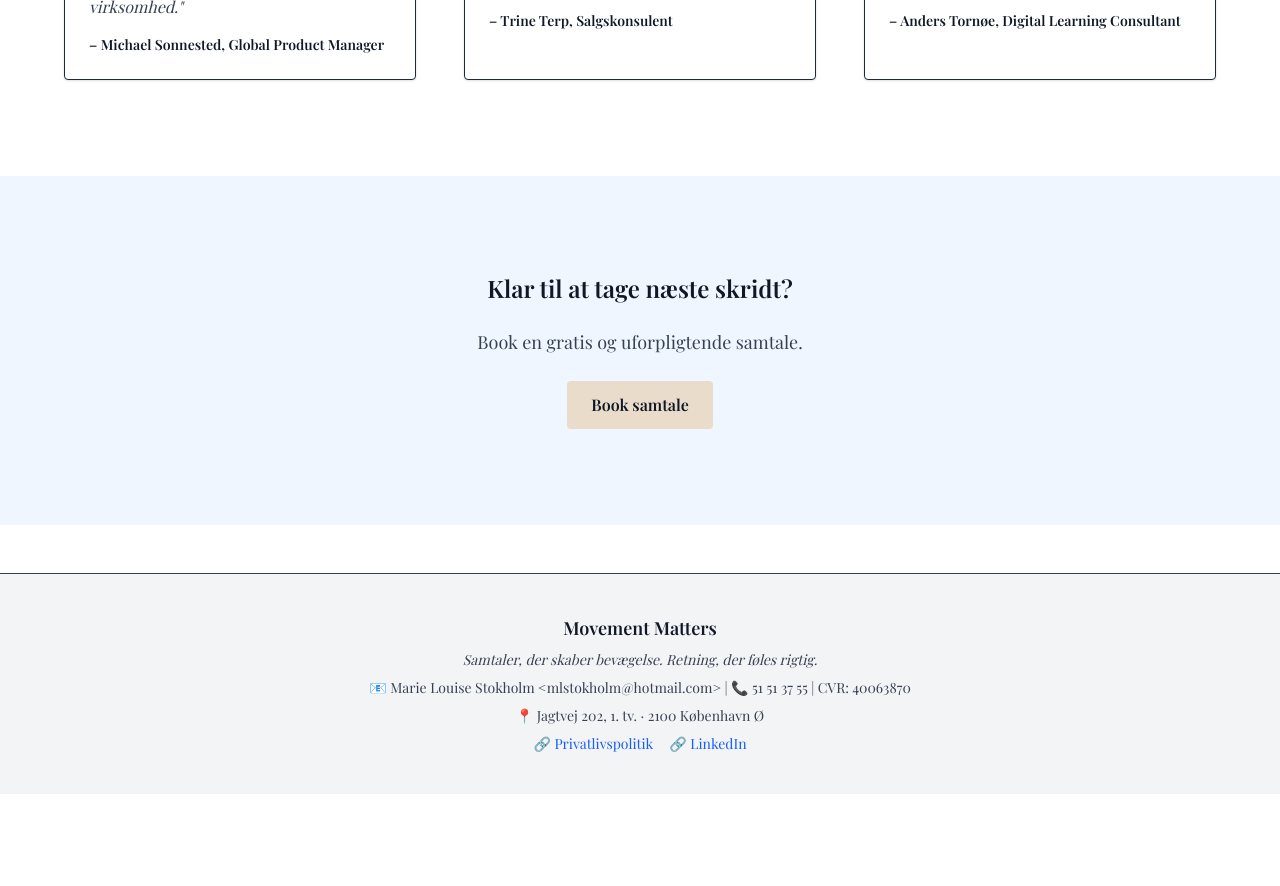
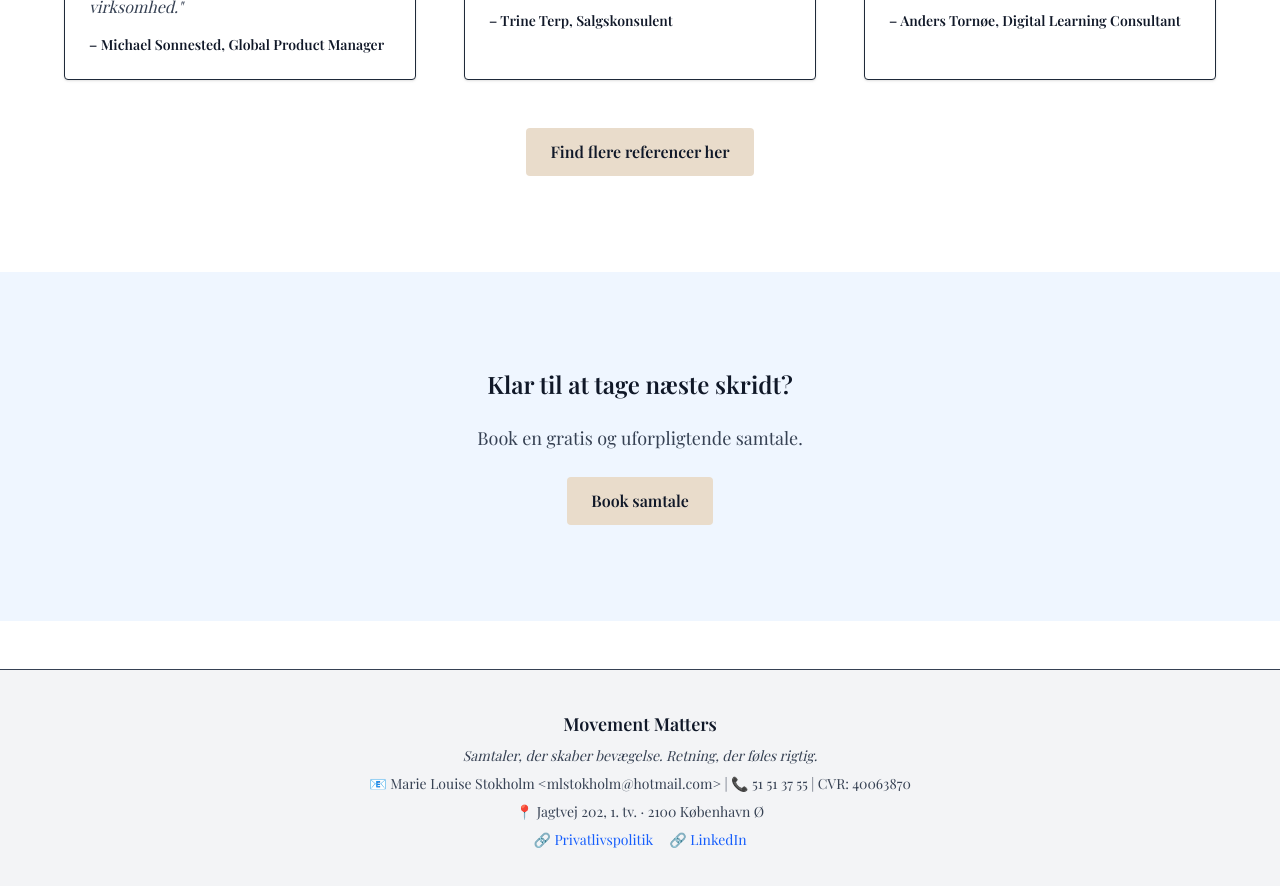
Before and after one commit to nordic-agency/marielouisestokholm, a Next.js app: page / in a window 1280 px wide. Shown: the part 6140-7026 px from the top of the page. Before the commit the page ends 6934 px from the top, so only its background shows below. Built offline with nearby package versions, Linux system fonts and the light colour scheme.

Commit message:
V2 Revision: Added 'Find flere referencer her' CTA button under homepage testimonials

```diff
--- a/src/app/page.tsx
+++ b/src/app/page.tsx
@@ -433,6 +433,16 @@ export default function Home() {
               </button>
             </div>
           )}
+
+          {/* CTA til testimonials side */}
+          <div className="mt-12 text-center">
+            <a
+              href="/testimonials"
+              className="inline-block bg-[#e9dccb] hover:bg-[#d7c3ad] text-gray-900 font-semibold py-3 px-6 rounded transition"
+            >
+              Find flere referencer her
+            </a>
+          </div>
         </div>
       </section>
 
```
